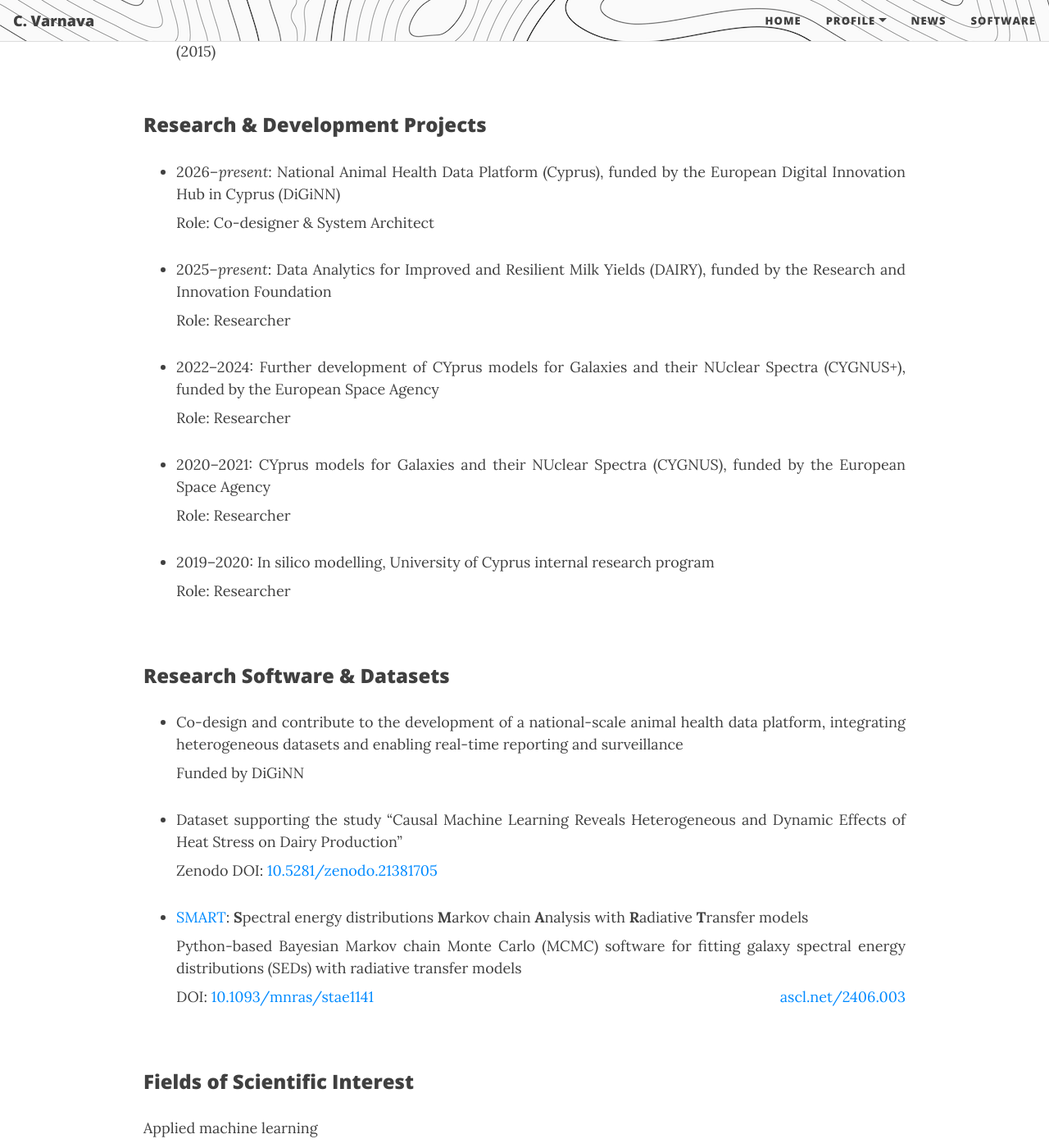
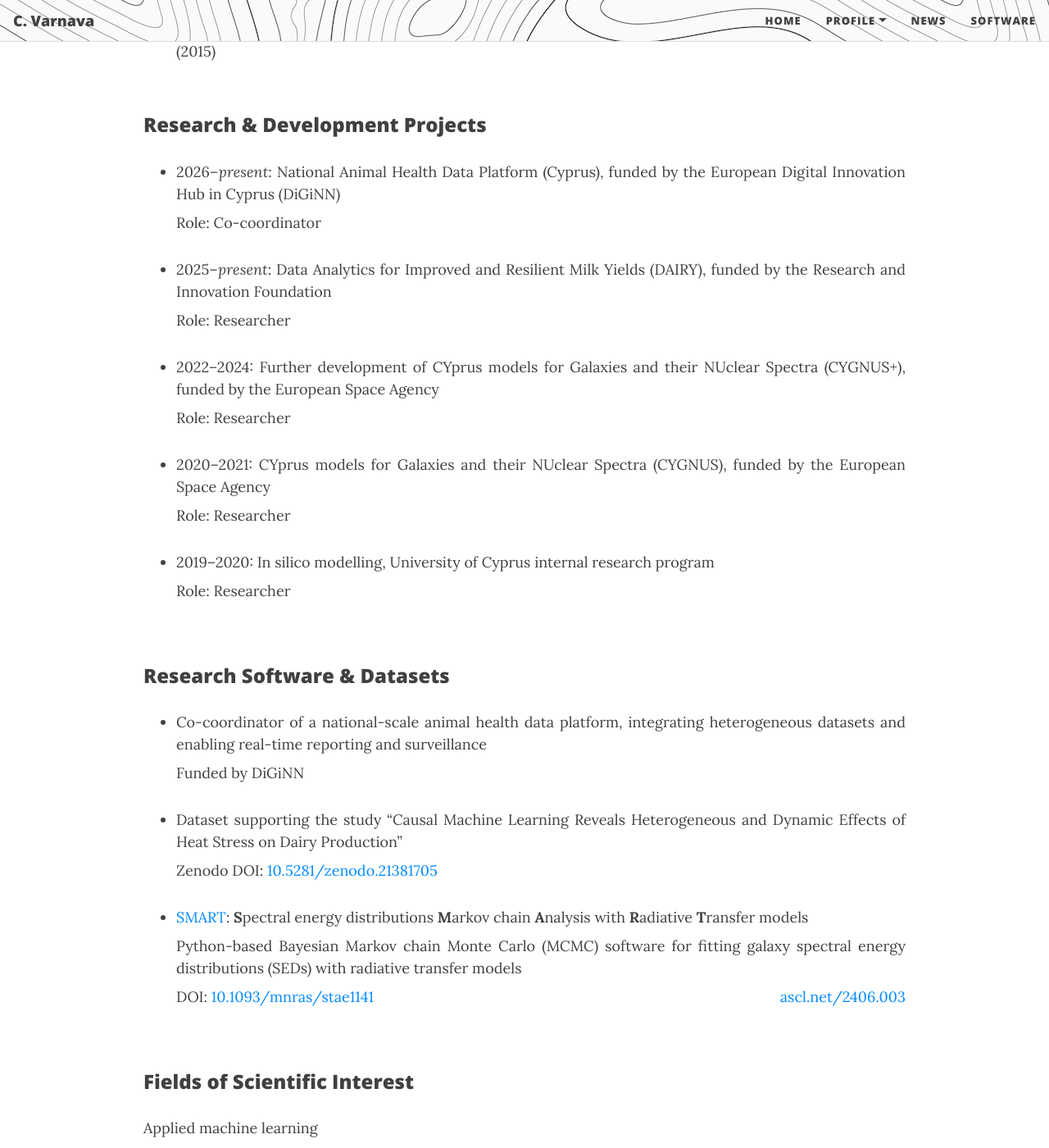
Before and after one commit to ch-var/ch-var.github.io, a Jekyll site: the page built from CV.html, in a window 1280 px wide and 1400 px high, scrolled down 1789 px. Shown: the whole window at 82% size. Built offline with Jekyll 4.4.1, drawn with Linux system fonts in a browser that asks for light colours; formulas are drawn with MathJax 3.

Commit message:
Update CV.html

```diff
--- a/CV.html
+++ b/CV.html
@@ -64,7 +64,7 @@ mathjax: true
 <p style="font-family: var(--header-font); font-weight: 800; line-height: 1.1; font-size: 1.5rem; margin-top: 1.25rem;">Research & Development Projects</p>
 <ul>
 <li class="responsive-margin" style="margin-bottom: 8px;">2026–<i>present</i>: National Animal Health Data Platform (Cyprus), funded by the European Digital Innovation Hub in Cyprus (DiGiNN)</li>
-<p align='justify' class="responsive-margin" style="margin-top: 8px;">Role: Co-designer & System Architect</p>
+<p align='justify' class="responsive-margin" style="margin-top: 8px;">Role: Co-coordinator</p>
 <p></p>
 <li class="responsive-margin" style="margin-bottom: 8px;">2025–<i>present</i>: Data Analytics for Improved and Resilient Milk Yields (DAIRY), funded by the Research and Innovation Foundation</li>
 <p align='justify' class="responsive-margin" style="margin-top: 8px;">Role: Researcher</p>
@@ -80,7 +80,7 @@ mathjax: true
 <br>
 <p style="font-family: var(--header-font); font-weight: 800; line-height: 1.1; font-size: 1.5rem; margin-top: 1.25rem;">Research Software & Datasets </p>
 <ul>
-<li class="responsive-margin">Co-design and contribute to the development of a national-scale animal health data platform, integrating heterogeneous datasets and enabling real-time reporting and surveillance</li>
+<li class="responsive-margin">Co-coordinator of a national-scale animal health data platform, integrating heterogeneous datasets and enabling real-time reporting and surveillance</li>
 <p align='justify' class="responsive-margin" style="margin-bottom: 8px; margin-top: 8px;">Funded by DiGiNN</p>
 <p></p>
 <li class="responsive-margin">Dataset supporting the study “Causal Machine Learning Reveals Heterogeneous and Dynamic Effects of Heat Stress on Dairy Production”</li>
```
